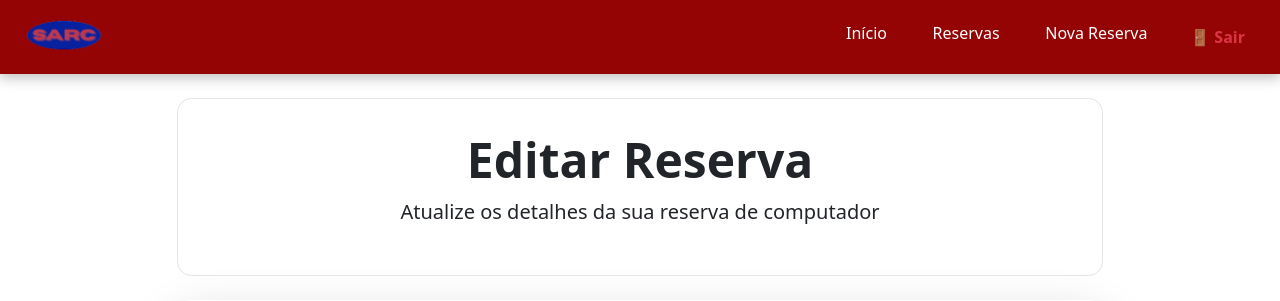
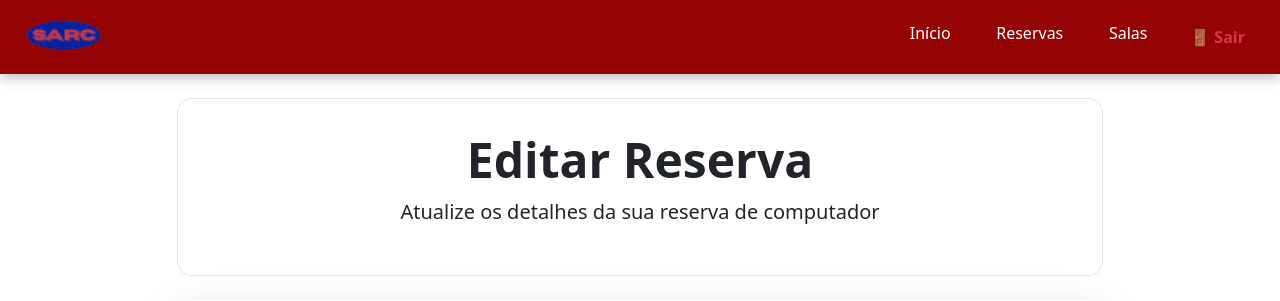
Before and after one commit to ZeAlexandre5/SARC, a Django app: page /editar_reserva/1/ in a window 1280 px wide. Shown: the top 301 px of the page. Run offline with Django 5.2, Linux system fonts and the light colour scheme; a user stored in the database is signed in; tables that the repository leaves empty hold one stand-in row (values such as "Sample post").

Commit message:
alteração banal

```diff
--- a/SARC/templates/SARC/base.html
+++ b/SARC/templates/SARC/base.html
@@ -130,7 +130,15 @@
     <ul class="nav">
       <li class="nav-item"><a href="{% url 'index' %}" class="nav-link {% if request.resolver_match.url_name == 'index' %}active{% endif %}">Início</a></li>
       <li class="nav-item"><a href="{% url 'reservas' %}" class="nav-link {% if request.resolver_match.url_name == 'reservas' %}active{% endif %}">Reservas</a></li>
-      <li class="nav-item"><a href="{% url 'salas' %}" class="nav-link {% if request.resolver_match.url_name == 'salas' %}active{% endif %}">Nova Reserva</a></li>
+      <li class="nav-item">
+        <a href="{% url 'salas' %}" class="nav-link {% if request.resolver_match.url_name == 'salas' %}active{% endif %}">
+          {% if request.user.is_authenticated and request.user.tipo_usuario == 'bolsista' %}
+            Salas
+          {% else %}
+            Nova Reserva
+          {% endif %}
+        </a>
+      </li>
 
       {% if request.user.is_authenticated %}
 
--- a/config/settings.py
+++ b/config/settings.py
@@ -38,7 +38,6 @@ INSTALLED_APPS = [
     'django.contrib.messages',
     'django.contrib.staticfiles',
     'SARC',
-    'Bolsistas',
 ]
 
 # usar o novo model de usuário
```
